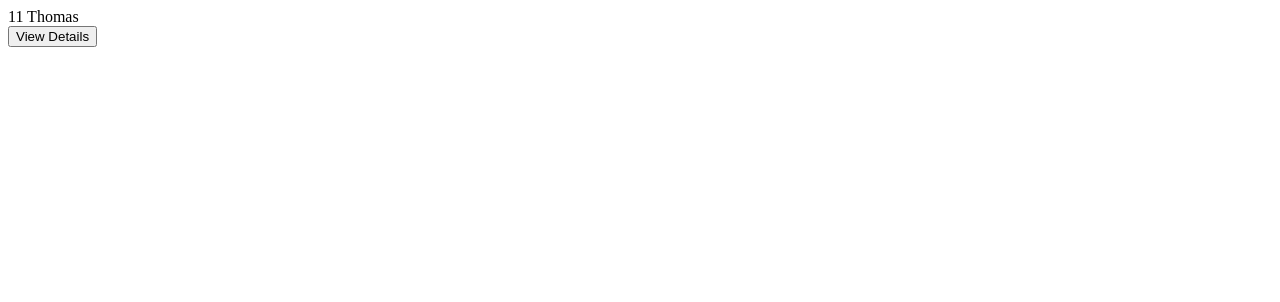
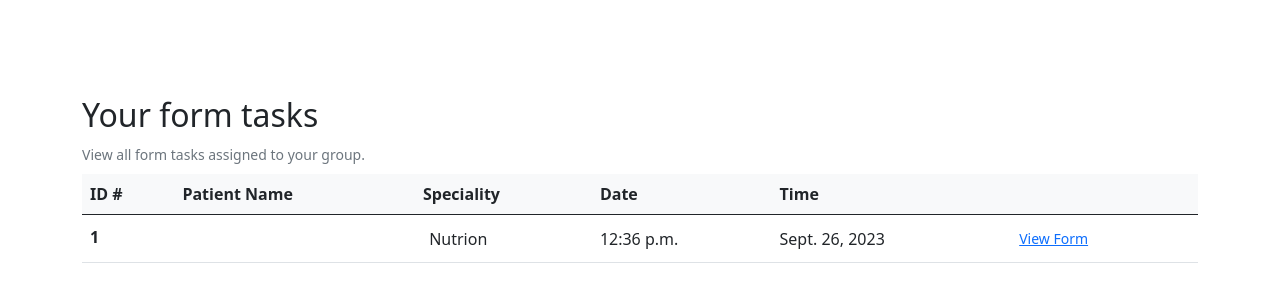
Before and after one commit to Peaky-Python-Foundation/Healthify, a Django app: page /appoinment/all/ in a window 1280 px wide. Shown: the top 302 px of the page. Run offline with Django 4.2, Linux system fonts and the light colour scheme; a user stored in the database is signed in; data comes from the database, SQL or seed files in the repository; both versions use the stored data as it was after the commit.

Commit message:
View appoinment and detail ui is completed!

```diff
--- a/accounts/templates/accounts/index.html
+++ b/accounts/templates/accounts/index.html
@@ -33,7 +33,7 @@
     <a href="{% url 'list_doctors' %}" class="btn">make appointment</a>
     <a href="{% url 'logout' %}"  class="btn">Logout</a>
     {% else %}
-    <a href="{% url 'view_details' user.pk %}" class="btn">view appointment</a>
+    <a href="{% url 'list_appointments'  %}" class="btn">view appointment</a>
     <a href="{% url 'logout' %}"  class="btn">Logout</a>
     {% endif %}
 
--- a/appoinment/templates/appoinment/all_appointments.html
+++ b/appoinment/templates/appoinment/all_appointments.html
@@ -1,4 +1,4 @@
-<div class="appointment-container">
+{% comment %} <div class="appointment-container">
 
     {% for appointment in object_list %}
 
@@ -17,4 +17,109 @@
     </a>
 </div>
 {% endfor %}
-</div>
+</div> {% endcomment %}
+
+{% load static %}
+
+<!DOCTYPE html>
+<html lang="en">
+
+<head>
+    <meta charset="UTF-8">
+    <meta http-equiv="X-UA-Compatible" content="IE=edge">
+    <meta name="viewport" content="width=device-width, initial-scale=1.0">
+    <title>Document</title>
+
+    <!-- //Bootstrap CDN -->
+    <link href="https://cdn.jsdelivr.net/npm/bootstrap@5.0.2/dist/css/bootstrap.min.css" rel="stylesheet"
+        integrity="sha384-EVSTQN3/azprG1Anm3QDgpJLIm9Nao0Yz1ztcQTwFspd3yD65VohhpuuCOmLASjC" crossorigin="anonymous" />
+    <!-- //Bootstrap Icons -->
+    <link rel="stylesheet" href="https://cdn.jsdelivr.net/npm/bootstrap-icons@1.10.2/font/bootstrap-icons.css" />
+    <!-- fonts -->
+    <style>
+        @import url("https://fonts.googleapis.com/css2?family=Open+Sans:wght@300;400;500;600&family=Poppins:ital,wght@0,100;0,200;0,400;0,500;0,600;0,700;1,100;1,200;1,300;1,400;1,500;1,600;1,700&display=swap");
+    </style>
+    <!-- //Custom Styling -->
+    <link rel="stylesheet" href="style.css" />
+    <title>Document</title>
+</head>
+
+<body>
+    <div class="main">
+        <div class="container">
+            <div class="main-sub row align-items-center pt-5">
+            </div>
+
+            <div class="table-container mt-5">
+                <div class="mb-2">
+                    <h2 class="">Your form tasks</h2>
+                    <small class="text-secondary">View all form tasks assigned to your group.</small>
+                </div>
+                <table id="mytable" class="table align-middle mb-0 bg-white">
+
+                    <thead class="bg-light">
+
+                        <tr class="header-row">
+                            <th>ID #</th>
+                            <th>Patient Name</th>
+                            <th>Speciality</th>
+                            <th>Date</th>
+                            <th>Time</th>
+                            <th></th>
+                        </tr>
+                    </thead>
+                    {% for appointment in object_list %}
+                    <tbody>
+                        <tr>
+                            <td>
+                                <div class="d-flex align-items-center">
+                                    <div class="">
+                                        <p class="fw-bold mb-1">{{appointment.pk}}</p>
+                                    </div>
+                                </div>
+                            </td>
+                            <td>
+                                <p class="fw-bold fw-normal mb-1">{{appointment.patient.get_full_name}}</p>
+                            </td>
+
+                            <td>
+                                <span><a class="btn avatar-button rounded-circle overflow-hidden p-0 m-0 d-inline-flex"><span
+                                            data-v-0a07f886=""
+                                            class="avatar-span border-0 d-inline-flex align-items-center justify-content-center text-white text-uppercase text-nowrap font-weight-normal"></span></a>
+                                    <!----></span>{{appointment.speciality}}
+                            </td>
+                            <td>{{appointment.time}}</td>
+                            <td>
+                                <div class="">
+                                    <span class="">{{appointment.date}}</span>
+
+                                </div>
+                            </td>
+                            <td>
+                                <button type="button" class="btn btn-link btn-sm btn-rounded text-primary">
+                                    <a href="{% url 'view_details' appointment.pk %}" style="text-decoration: none;"> View Form </a>
+
+                                </button>
+                            </td>
+                        </tr>
+
+                    </tbody>
+                    {%endfor%}
+                </table>
+
+
+            </div>
+        </div>
+    </div>
+    </div>
+</body>
+
+
+<script src="https://cdn.jsdelivr.net/npm/bootstrap@5.0.2/dist/js/bootstrap.bundle.min.js"
+    integrity="sha384-MrcW6ZMFYlzcLA8Nl+NtUVF0sA7MsXsP1UyJoMp4YLEuNSfAP+JcXn/tWtIaxVXM"
+    crossorigin="anonymous"></script>
+
+
+</body>
+
+</html>
--- a/appoinment/templates/appoinment/book_appointment_form.html
+++ b/appoinment/templates/appoinment/book_appointment_form.html
@@ -1,6 +1,7 @@
 {% extends "accounts/nav.html" %}
 {% load static %}
     {% block content %}
+
     <section id="contact" class="contact">
 
         <h1 class="heading">make appointment</h1>
--- a/appoinment/templates/appoinment/view_appointment_details.html
+++ b/appoinment/templates/appoinment/view_appointment_details.html
@@ -1,5 +1,7 @@
+{% load static %}
  <h1>Appointment Details</h1>
 <div class="details">
+    {{object}}
     <h3>Created On</h3>
     <h4>Time - {{object.time}}</h4>
     <h4>date - {{object.date}}</h4>
```
Also changed, not shown: db.sqlite3. Lines whose indentation alone changed are shown as unchanged.
